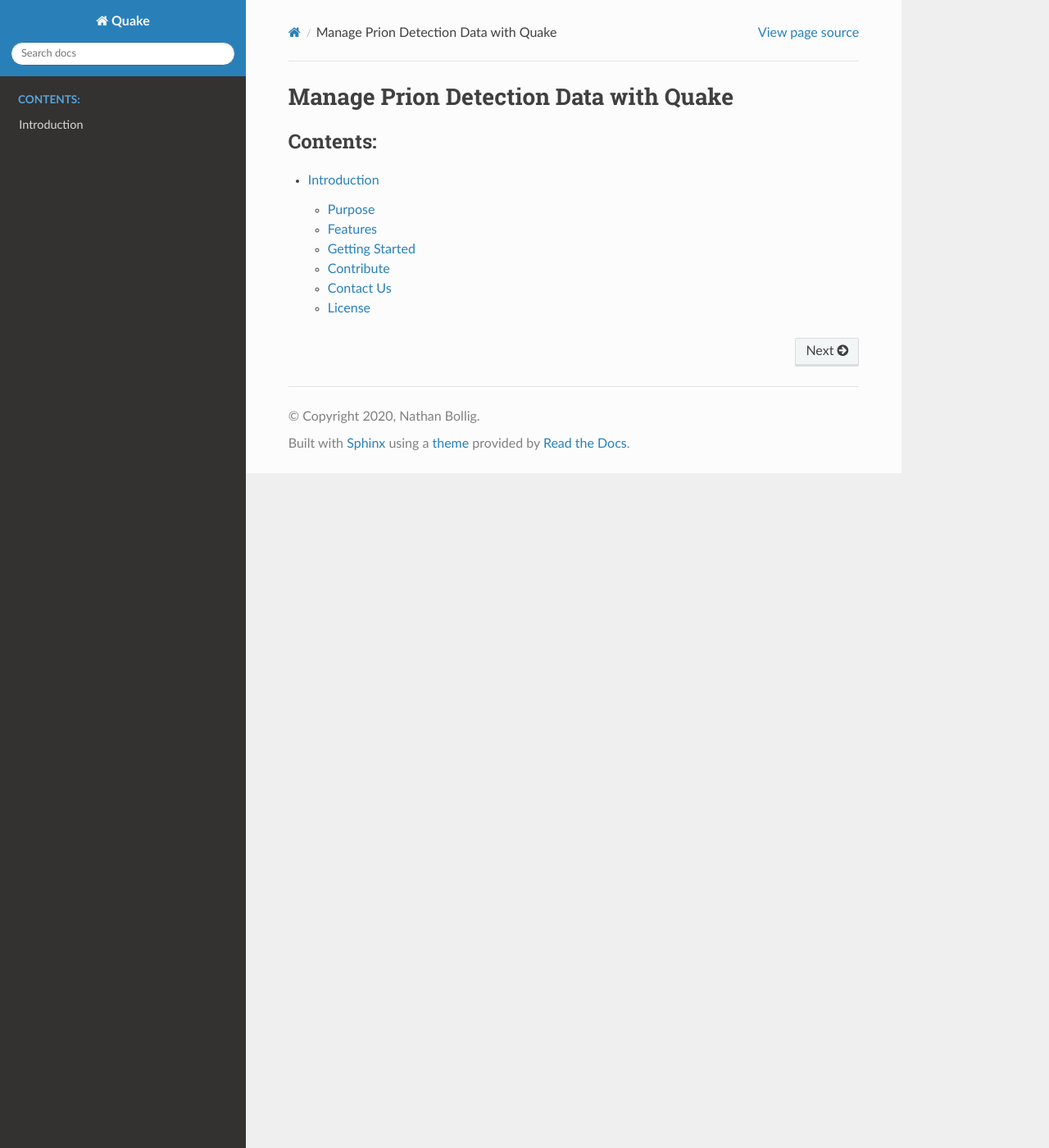
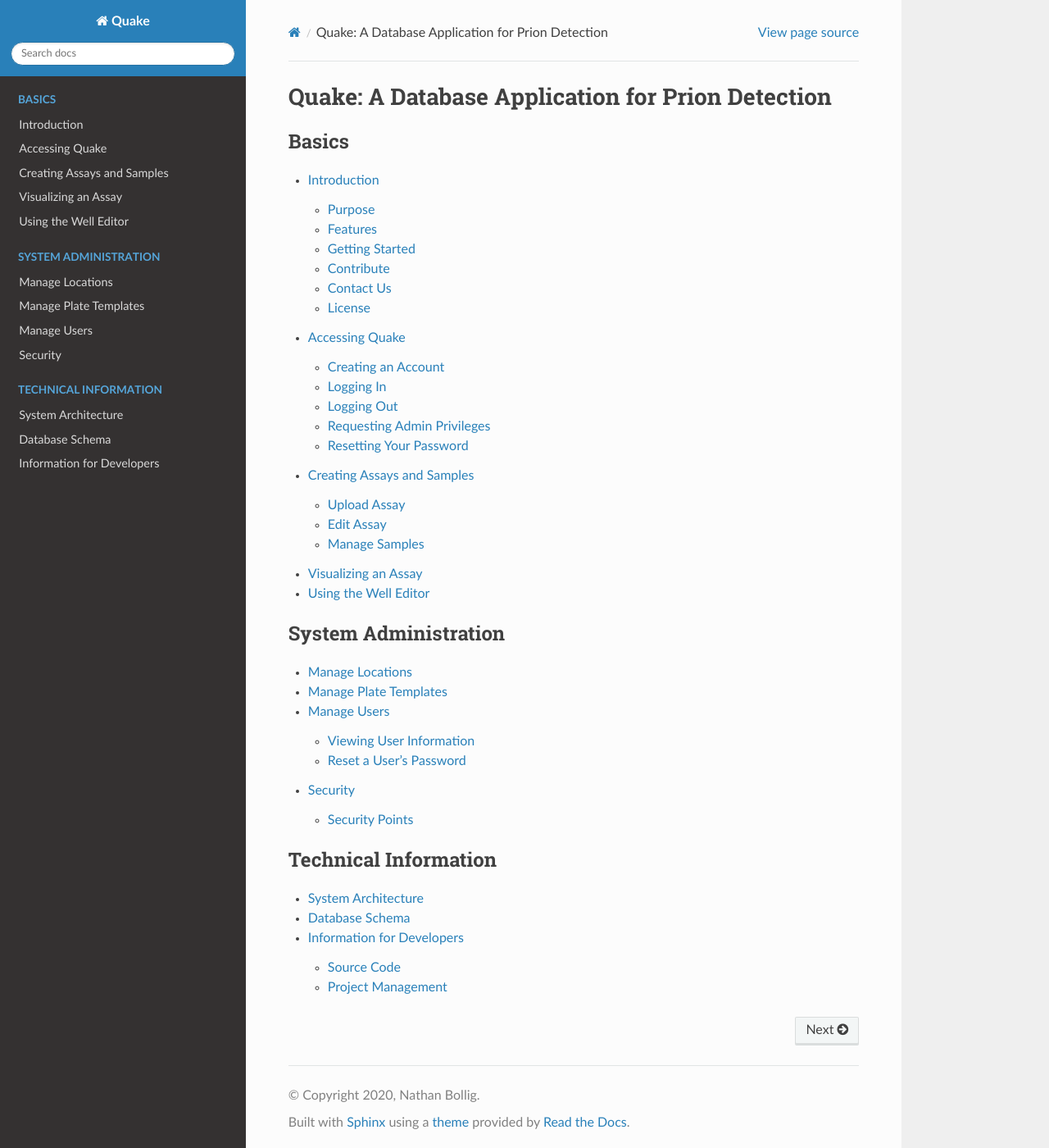
Before and after one commit to DOI-USGS/rt-quic-db, a Sphinx documentation site: the page built from docs/index.rst, in a window 1280 px wide and 1400 px high. Shown: the whole window at 82% size. Built offline with Sphinx 7.4.7 and the Read the Docs theme 2.0.0, drawn with Linux system fonts in a browser that asks for light colours.

Commit message:
Documentation TOC

```diff
--- a/docs/README.rst
+++ b/docs/README.rst
@@ -1,6 +1,5 @@
 Introduction
 ============
-
 Purpose
 -------
 Quake supports scientists and laboratory personnel involved in prion surveillance and research.
@@ -15,7 +14,6 @@ We want to know about your important use cases and desired features so that we c
 
 Features
 --------
-
 - Management of new users, laboratory locations, samples, plate templates, and assays
 - Upload assay data directly from the .csv output of the RT-QuIC plate reader
 - Visualize fluorescence curves
@@ -23,7 +21,6 @@ Features
 
 Getting Started
 ---------------
-
 Go to the application login page and click "Create new account" to get started.
 
 Contribute
@@ -37,7 +34,6 @@ Information for developers:
 
 Contact Us
 ----------
-
 If you have issues or ideas, please let us know. You can submit error reports, questions, enhancement requests, and any other feedback via:
 
 - Email: nbollig@wisc.edu
@@ -47,5 +43,4 @@ We would love to hear from you!
 
 License
 -------
-
 This project is under review to determine the appropriate license. Please contact us if you have questions.
--- /dev/null
+++ b/docs/accessing_quake.rst
@@ -0,0 +1,21 @@
+Accessing Quake
+===============
+Creating an Account
+-------------------
+adsf
+
+Logging In
+----------
+asdf
+
+Logging Out
+-----------
+asdf
+
+Requesting Admin Privileges
+---------------------------
+adsf
+
+Resetting Your Password
+-----------------------
+asdf
--- /dev/null
+++ b/docs/assay_sample.rst
@@ -0,0 +1,13 @@
+Creating Assays and Samples
+===========================
+Upload Assay
+------------
+asdf
+
+Edit Assay
+----------
+asdf
+
+Manage Samples
+--------------
+adsf
--- a/docs/index.rst
+++ b/docs/index.rst
@@ -3,11 +3,30 @@
    You can adapt this file completely to your liking, but it should at least
    contain the root `toctree` directive.
 
-Manage Prion Detection Data with Quake
-======================================
+*************************************************
+Quake: A Database Application for Prion Detection
+*************************************************
 
 .. toctree::
    :maxdepth: 2
-   :caption: Contents:
+   :caption: Basics
 
    README.rst
+   accessing_quake.rst
+   assay_sample.rst
+   vis.rst
+   well_editor.rst
+
+.. toctree::
+   :maxdepth: 2
+   :caption: System Administration
+
+   loc.rst
+   plate.rst
+   users_security.rst
+
+.. toctree::
+   :maxdepth: 2
+   :caption: Technical Information
+
+   technical.rst
--- /dev/null
+++ b/docs/loc.rst
@@ -0,0 +1,3 @@
+Manage Locations
+================
+adsf
--- /dev/null
+++ b/docs/plate.rst
@@ -0,0 +1,3 @@
+Manage Plate Templates
+======================
+asdf
--- /dev/null
+++ b/docs/technical.rst
@@ -0,0 +1,19 @@
+System Architecture
+===================
+asdf
+
+Database Schema
+===============
+asdf
+
+Information for Developers
+==========================
+adf
+
+Source Code
+-----------
+asdf
+
+Project Management
+------------------
+asdf
--- /dev/null
+++ b/docs/users_security.rst
@@ -0,0 +1,19 @@
+Manage Users
+============
+adsf
+
+Viewing User Information
+------------------------
+asdf
+
+Reset a User's Password
+-----------------------
+asdf
+
+Security
+========
+asdf
+
+Security Points
+---------------
+asdf
--- /dev/null
+++ b/docs/vis.rst
@@ -0,0 +1,3 @@
+Visualizing an Assay
+====================
+asdf
--- /dev/null
+++ b/docs/well_editor.rst
@@ -0,0 +1,3 @@
+Using the Well Editor
+=====================
+adsf
```
